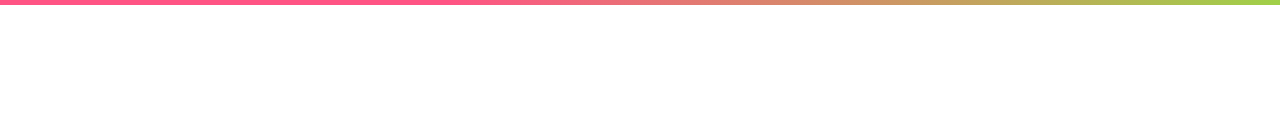
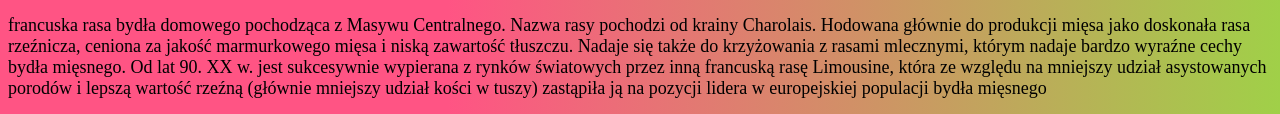
Before and after one commit to beesandpigeons/meowmeow, a plain HTML site: page szkola/index.html in a window 1280 px wide. Shown: the part 1236-1350 px from the top of the page. Before the commit the page ends 1241 px from the top, so only its background shows below. Drawn offline with Linux system fonts and the light colour scheme.

Commit message:
afadfsfdf

```diff
--- a/szkola/index.html
+++ b/szkola/index.html
@@ -16,9 +16,13 @@
             img {
                 height: 300px;
             }
+            p {
+                font-size: 18px;
+            }
         </style>
     </head>
     <body>
+        <div class="content">
             <h1 class="title" align="center">Rasy krów</h1>
             <h2>Krowa szkocka</h2>
                 <img src="https://upload.wikimedia.org/wikipedia/commons/1/1b/HighlandCow.01.jpg">
@@ -27,5 +31,7 @@
                 <img src="https://upload.wikimedia.org/wikipedia/commons/7/74/Limousin-20070305-1030.jpg">
             <h2>Charolais</h2>
                 <img src="https://upload.wikimedia.org/wikipedia/commons/1/1c/Taureau_charolais.jpg">
+                <p>francuska rasa bydła domowego pochodząca z Masywu Centralnego. Nazwa rasy pochodzi od krainy Charolais. Hodowana głównie do produkcji mięsa jako doskonała rasa rzeźnicza, ceniona za jakość marmurkowego mięsa i niską zawartość tłuszczu. Nadaje się także do krzyżowania z rasami mlecznymi, którym nadaje bardzo wyraźne cechy bydła mięsnego. Od lat 90. XX w. jest sukcesywnie wypierana z rynków światowych przez inną francuską rasę Limousine, która ze względu na mniejszy udział asystowanych porodów i lepszą wartość rzeźną (głównie mniejszy udział kości w tuszy) zastąpiła ją na pozycji lidera w europejskiej populacji bydła mięsnego</p>
+        </div>
         </body>
 </html>
```
Lines whose indentation alone changed are shown as unchanged.
